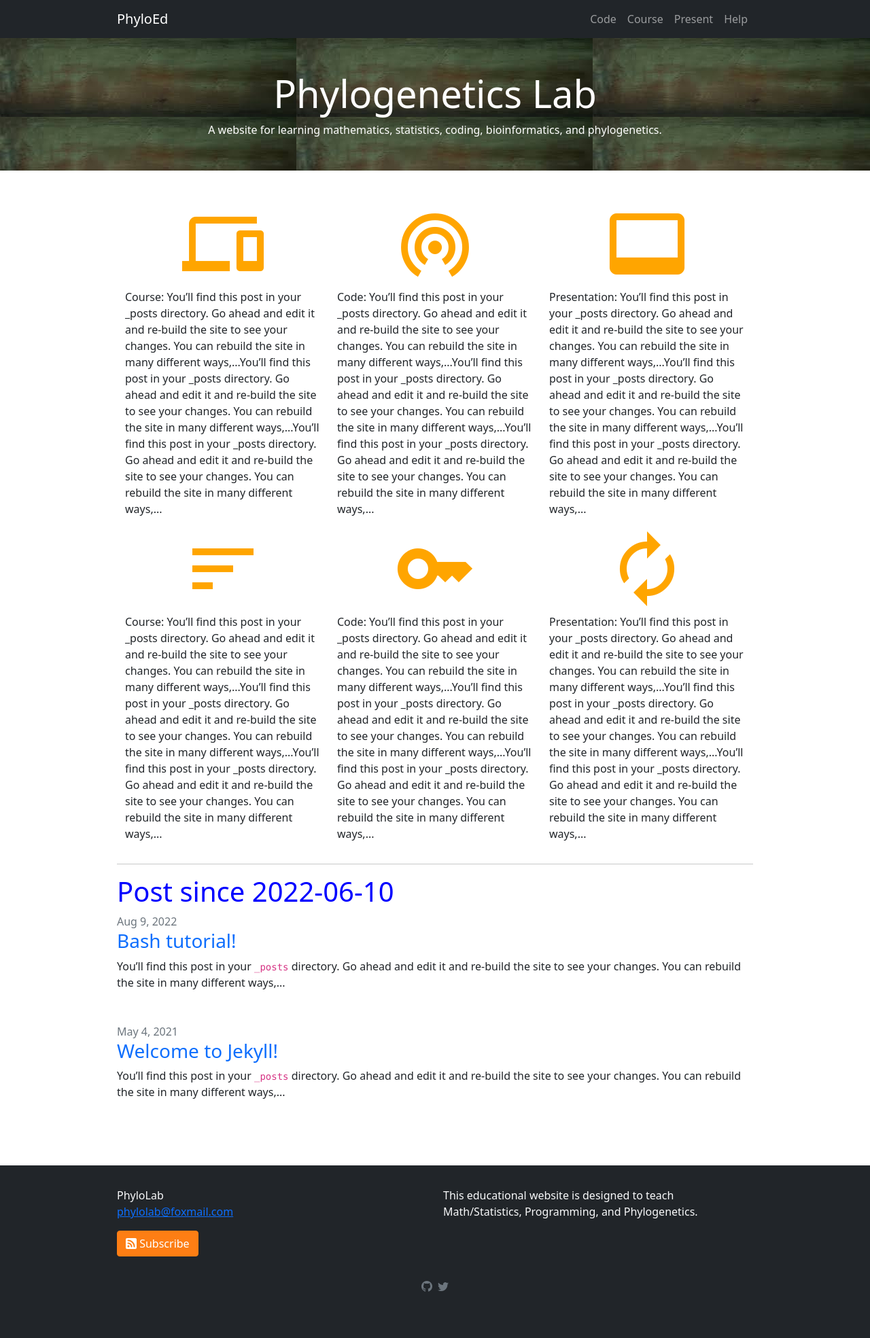
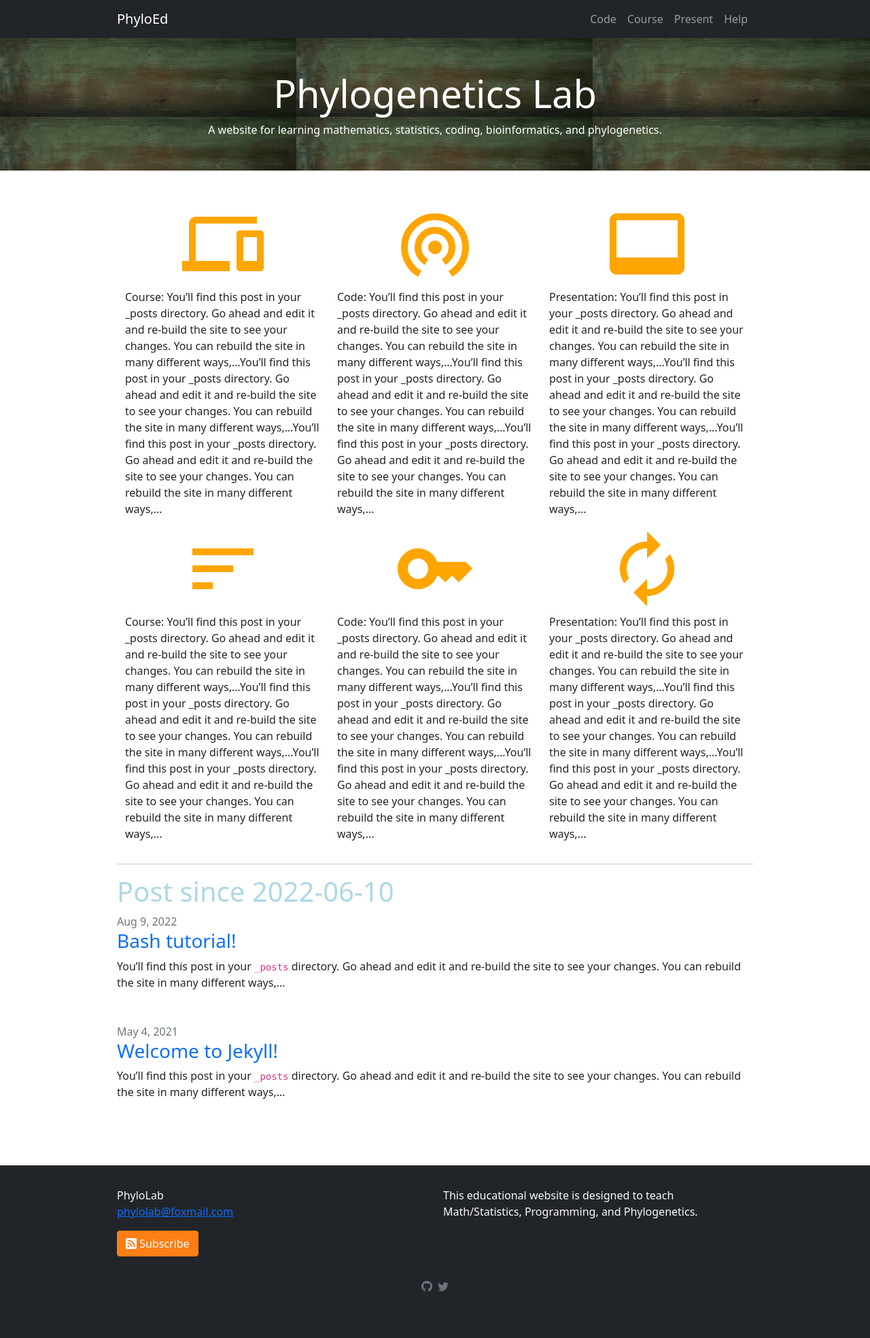
Before and after one commit to lliu1871/PhyEd, a Jekyll site: the page built from index.markdown, in a window 1280 px wide. Shown: the whole page at 68% size. Built offline with Jekyll 4.4.1, drawn with Linux system fonts in a browser that asks for light colours; comment, search, counter and statistics services are not loaded.

Commit message:
Update index.markdown

```diff
--- a/index.markdown
+++ b/index.markdown
@@ -49,4 +49,4 @@ layout: home
 </div>
 
 <hr>
-<h1 style="color:blue">Post since 2022-06-10</h1>
+<h1 style="color:lightblue">Post since 2022-06-10</h1>
```
